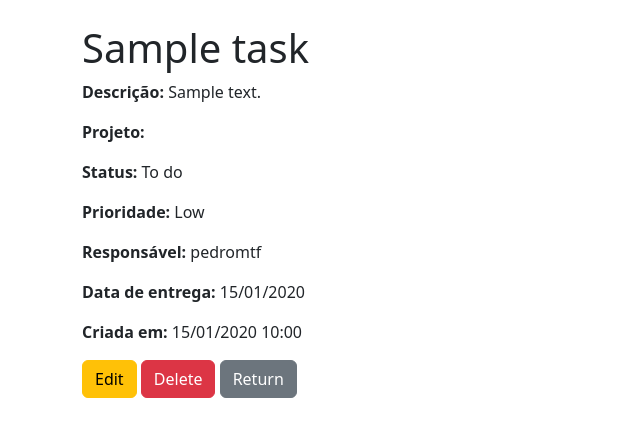
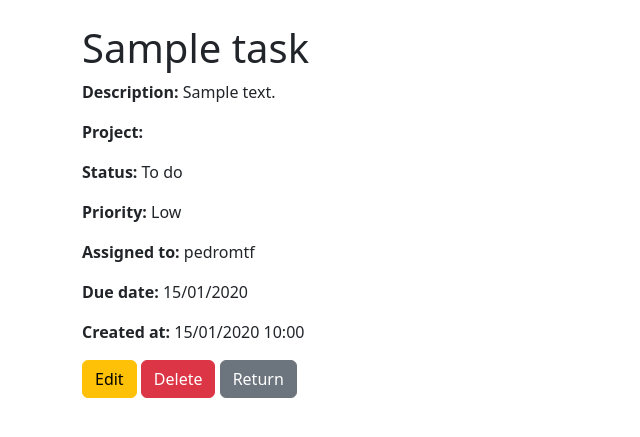
Before and after one commit to Parimba77/task-manager, a Django app: page /tasks/1/ in a window 1280 px wide. Shown: the part 56-493 px from the top of the page, without its empty margins (0-640 px from the left). Run offline with Django 5.2, Linux system fonts and the light colour scheme; a user stored in the database is signed in; data comes from the database, SQL or seed files in the repository; both versions use the stored data as it was after the commit; tables that the repository leaves empty hold one stand-in row (values such as "Sample post").

Commit message:
Update portuguese words to english

```diff
--- a/src/core/templates/core/project_detail.html
+++ b/src/core/templates/core/project_detail.html
@@ -3,7 +3,7 @@
 {% block content%}
     <h1>{{ object.name }}</h1>
     <p>{{ object.description }}</p>
-    <p><strong>Criado em:</strong>{{ object.created_at|date:"d/m/Y" }}</p>
+    <p><strong>Created at:</strong>{{ object.created_at|date:"d/m/Y" }}</p>
     <a class="btn btn-warning" href="{% url 'core:project_update' object.pk %}">Edit</a>
     <a class="btn btn-danger" href="{% url 'core:project_delete' object.pk %}">Delete</a>
     <hr>
--- a/src/core/templates/core/task_detail.html
+++ b/src/core/templates/core/task_detail.html
@@ -2,13 +2,13 @@
 {% block title %}Tasks Details{% endblock %}
 {% block content %}
     <h1>{{ object.title }}</h1>
-    <p><strong>Descrição:</strong> {{ object.description }}</p>
-    <p><strong>Projeto:</strong> {{ object.project.name }}</p>
+    <p><strong>Description:</strong> {{ object.description }}</p>
+    <p><strong>Project:</strong> {{ object.project.name }}</p>
     <p><strong>Status:</strong> {{ object.get_status_display }}</p>
-    <p><strong>Prioridade:</strong> {{ object.get_priority_display }}</p>
-    <p><strong>Responsável:</strong> {{ object.assigned_to }}</p>
-    <p><strong>Data de entrega:</strong> {{ object.due_date|date:"d/m/Y" }}</p>
-    <p><strong>Criada em:</strong> {{ object.created_at|date:"d/m/Y H:i" }}</p>
+    <p><strong>Priority:</strong> {{ object.get_priority_display }}</p>
+    <p><strong>Assigned to:</strong> {{ object.assigned_to }}</p>
+    <p><strong>Due date:</strong> {{ object.due_date|date:"d/m/Y" }}</p>
+    <p><strong>Created at:</strong> {{ object.created_at|date:"d/m/Y H:i" }}</p>
 
     <a class="btn btn-warning" href="{% url 'core:task_update' object.pk %}">Edit</a>
     <a class="btn btn-danger" href="{% url 'core:task_delete' object.pk %}">Delete</a>
```
Also changed, not shown: src/db.sqlite3.
